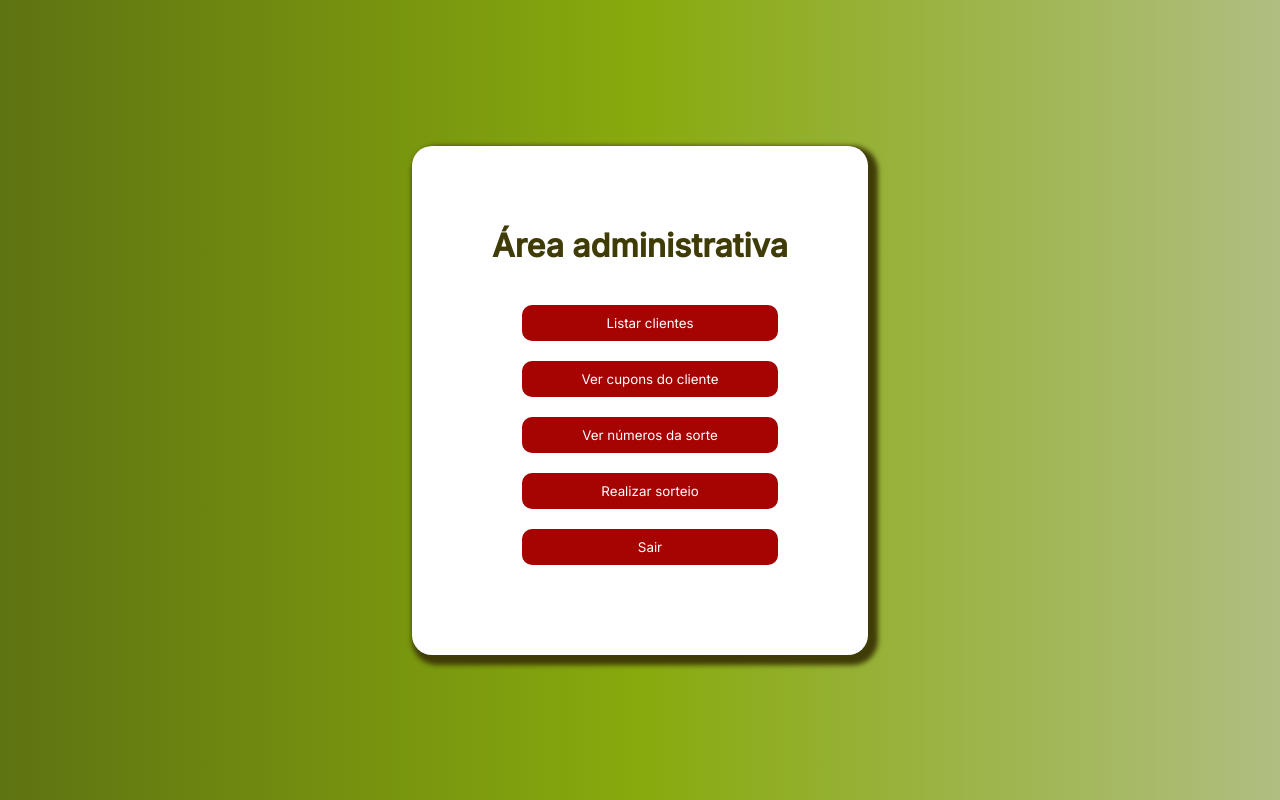
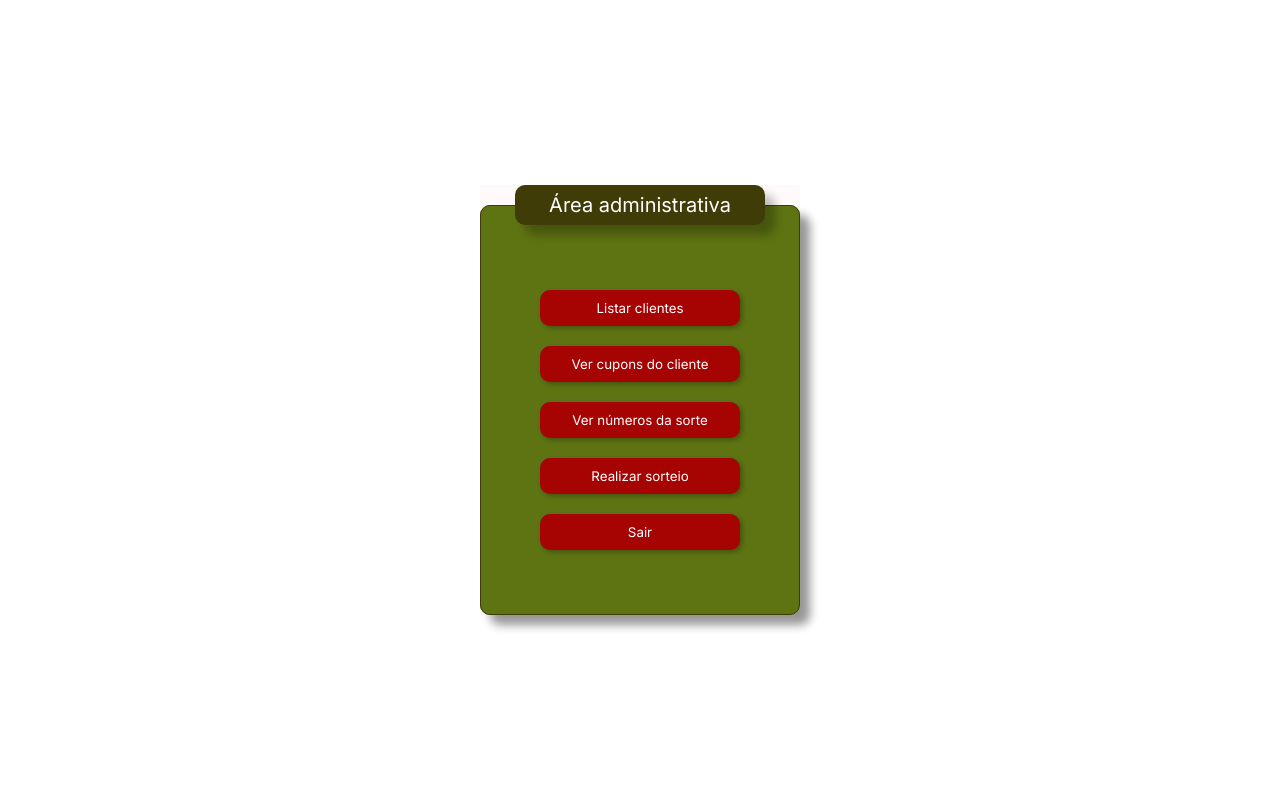
Before and after one commit to leticiaocr/loginECadastro, a PHP site: page /adm.php in a window 1280 px wide. Run offline with PHP 8.4, Linux system fonts and the light colour scheme; tables that the repository leaves empty or names only in its code hold one stand-in row (values such as "Sample post").

Commit message:
fix: inclusão de novas funcionalidades

```diff
--- a/adm.php
+++ b/adm.php
@@ -9,18 +9,17 @@
     <title>Área administrativa</title>
 </head>
 
-<body style= "background: rgb(94,115,18);
-background: linear-gradient(90deg, rgba(94,115,18,1) 0%, rgba(136,170,13,1) 50%, rgba(176,190,129,1) 100%);">
+<body style="background: white;">
 
     <div class="buttons-adm">
-        <h1 id="adm">Área administrativa</h1>
-
-        <button class="adm"><a href="#">Listar clientes</a></button>
-        <button class="adm"><a href="#">Ver cupons do cliente</a></button>
-        <button class="adm"><a href="#">Ver números da sorte</a></button>
-        <button class="adm"><a href="#">Realizar sorteio</a></button>
-        <button class="adm"><a href="#">Sair</a></button>
-
+    <fieldset>
+<legend>Área administrativa</legend>
+        <button class="adm"><a href="views/listarClientes.php">Listar clientes</a></button>
+        <button class="adm"><a href="views/verCupons.php">Ver cupons do cliente</a></button>
+        <button class="adm"><a href="views/listarNumerosSorte.php">Ver números da sorte</a></button>
+        <button class="adm"><a href="views/realizarSorteio.php">Realizar sorteio</a></button>
+        <button class="adm"><a href="login.html">Sair</a></button>
+    </fieldset>
     </div>
 
 
--- a/assets/estilos/style.css
+++ b/assets/estilos/style.css
@@ -47,7 +47,7 @@ body {
     justify-content: center;
     align-items: center;
     background-color: #fff;
-    padding: 3rem;
+    padding: 2rem;
 }
 
 .form-header {
@@ -100,7 +100,7 @@ body {
     margin: 10px;
     padding: 10px;
     width: 250px;
-    border: 1px solid #A60303;
+    border: 1px solid #403C08;
     border-radius: 10px;
     box-shadow: 1px 1px 6px #0000001c;
     font-size: 12px;
@@ -124,7 +124,7 @@ body {
     margin: 10px;
     padding: 5px;
     width: 150px;
-    border: 1px solid #A60303;
+    border: 1px solid #403C08;
     border-radius: 10px;
     box-shadow: 1px 1px 6px #0000001c;
     font-size: 12px;
@@ -184,9 +184,6 @@ body {
 /*------------------------------FORMULÁRIO DE LOGIN----------------------------------------*/
 
 
-/*BOTÃO DE CADASTRO DO FORMULARIO (FORM DE LOGIN - OPÇÃO DE SE CADASTRAR CASO USUÁRIO NÃO TENHA CADASTRO)-----------------------------*/
-
-
 .cadastro-button {
     display: flex;
     align-items: flex-start;
@@ -213,8 +210,8 @@ body {
 }
 /*DIV CONTAINER DO FORM DE LOGIN--------------------------------------------------*/
 .container-login {
-    width: 100%;
-    height: 100vh;
+    width: 80%;
+    height: 80vh;
     display: flex;
     box-shadow: 5px 5px 10px #403C08;
 
@@ -231,13 +228,13 @@ body {
 }
 
 .form-headerlogin {
-    margin-bottom: 100px;
+    margin-bottom: 80px;
     display: flex;
     justify-content: space-between;
     color: #403C08;
 }
 .form-imagelogin {
-    width: 100%;
+    width: 80%;
     display: flex;
     overflow: hidden;
     background-color: #fde3a7d7;
@@ -251,44 +248,86 @@ body {
     display: flex;
     flex-direction: column;
     margin-bottom: 12px;
+    font-size: 13px;
+    font-weight: 600;
+    margin-bottom: 5px;
+    color: #403C08;
 }
 
 .input-boxlogin input {
     margin: 10px;
     padding: 12px;
     width: 380px;
-    border: 1px solid #A60303;
+    border: 1px solid #403C08;
     border-radius: 10px;
     box-shadow: 1px 1px 6px #0000001c;
     font-size: 12px;
 }
+#forgot , #forgot a{
+    font-size: 12px;
+    text-decoration: none;
+    font-weight: 600;
+    margin-bottom: 5px;
+    color: #403C08;
+}
+
+
+#forgot a:hover{
+    font-size: 15px;
+}
 /*------------------------------ÁREA ADMINISTRATIVA----------------------------------------*/
 
+fieldset{
+    display: flex;
+    align-items: center;
+    justify-content: center;
+    flex-direction: column;
+    width: 320px;
+    height: 430px;
+    background-color: #5E7312;
+    border-radius: 10px;
+    border: 1px solid #403C08;
+    box-shadow: 10px 10px 10px #00000069;
+}
 
+legend{
+    font-size: 20px;
+    color: white;
+    background-color: #403C08;
+    border-radius: 10px;
+    padding: 8px;
+    width: 250px;
+    text-align: center;
+    box-shadow: 10px 10px 10px #00000042;
+
+}
 .buttons-adm{
-    display: flex;
-    flex-direction: column;
-    justify-content: center;
-    background:#ffffff;
-    padding: 80px;
+    text-align: center;
+    background: #fff9f9;
     border: none;
-    border-radius: 20px;
-    box-shadow: 5px 5px 5px 5px #403C08;
+
 
 }
 .adm {
+
     padding: 10px;
     margin: 10px;
-    margin-left: 30px;
     background: #A60303;
     border: none;
     border-radius: 10px;
+    width: 200px;
+
 
 }
+.buttons-adm button{
+    box-shadow: 2px 2px 5px #0000004b;
+}
+
 
 .buttons-adm a{
     text-decoration: none;
     color: white;
+
 
 }
 
@@ -296,7 +335,17 @@ body {
     background-color: #F20C0C;
 }
 
-#adm{
-    color: #403C08;
-    padding-bottom: 30px;
+/*LISTAR CLIENTES ----------------------------------------------------------*/
+
+/*Tabela*/
+
+/*botao*/
+
+#voltar{
+    padding: 10px;
+    margin: 10px;
+    background: #A60303;
+    border: none;
+    border-radius: 10px;
+    width: 200px;
 }
--- a/login.html
+++ b/login.html
@@ -6,7 +6,7 @@
     <meta http-equiv="X-UA-Compatible" content="IE=edge">
     <meta name="viewport" content="width=device-width, initial-scale=1.0">
     <link rel="stylesheet" href="assets/estilos/style.css">
-    <title>Document</title>
+    <title>Entrar</title>
 </head>
 
 <body>
@@ -23,7 +23,7 @@
                         <h1>Login</h1>
                     </div>
                     <div class="cadastro-button">
-                        <button><a href="#">Cadastre-se</a></button>
+                        <button><a href="formCadastro.html">Cadastre-se</a></button>
                     </div>
                 </div>
 
--- a/login.php
+++ b/login.php
@@ -1,5 +1,6 @@
 <?php
 include 'inc/conecta.php';
+session_start();
 
 // VALIDAÇÃO --------------------------------------------
 
--- /dev/null
+++ b/views/testes.html
@@ -0,0 +1,3 @@
+<form action='../adm.php' method='post'>
+    <button type='submit' id="voltar" ><a href='../adm.php'></a> Voltar</button>
+    </form>
```
Also changed, not shown: cadastroCupom.html (+9 -9 lines), cadastroCupom.php (+9 -3 lines), formCadastro.html (+8 -8 lines), views/listarClientes.php (+39 -8 lines), views/listarNumerosSorte.php (+33 -0 lines), views/realizarSorteio.php (+32 -0 lines), views/verCupons.php (+46 -0 lines), views/apagarClientes.php (deleted).
